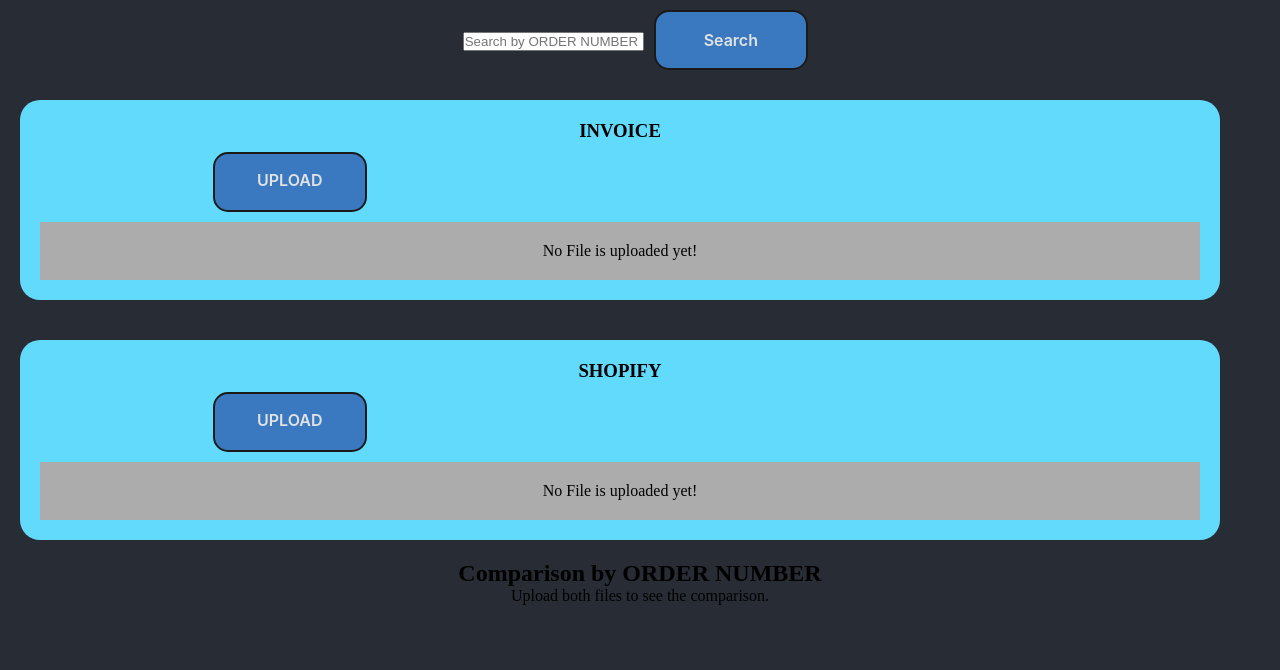
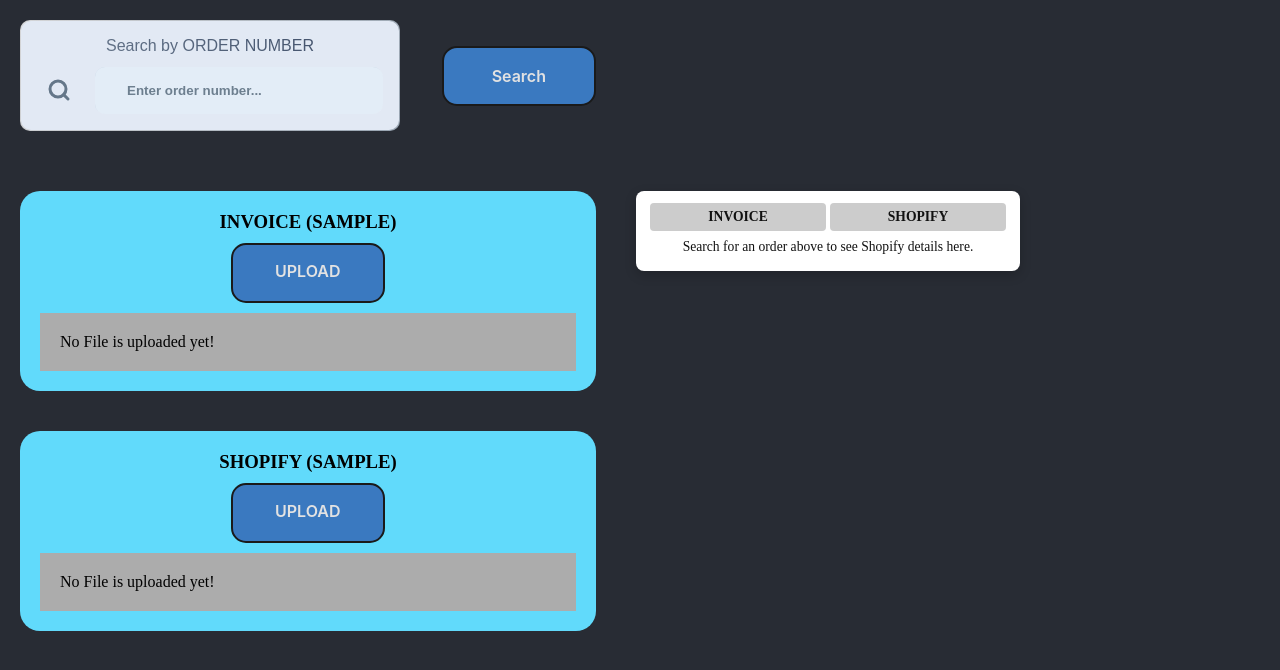
Before and after one commit to Kam-ino/Shopify_Invoice_Checker, a React (Create React App) app in the folder suley-shopify/: page / in a window 1280 px wide. Shown: the top 670 px of the page. Built offline with nearby package versions, Linux system fonts and the light colour scheme.

Commit message:
change tmr

```diff
--- a/suley-shopify/src/App.css
+++ b/suley-shopify/src/App.css
@@ -28,8 +28,248 @@
   color: #61dafb;
 }
 
+.main-layout {
+  display: flex;
+  align-items: flex-start;
+  gap: 24px;
+  margin-top: 20px;
+}
+
+.tables-column {
+  flex: 1 1 auto;
+}
+
+.search-panel {
+  flex: 0 0 320px;
+}
+
+
 .side-by-side {
+  display: flex;
+  flex-direction: row;
+  align-content: start;
+}
+
+.top-bottom {
   display: flex;
   flex-direction: column;
   align-content: start;
 }
+
+.search-popup {
+  width: 30vw;
+  max-height: 80vh;
+  overflow-y: auto;
+  background: #ffffff;
+  color: #111;
+  border-radius: 8px;
+  box-shadow: 0 4px 12px rgba(0, 0, 0, 0.2);
+  padding: 12px 14px;
+  font-size: 0.85rem;
+  margin: 20px;
+}
+
+/* 1x2 grid for INVOICE / SHOPIFY */
+.search-popup-grid {
+  display: grid;
+  grid-template-columns: 1fr 1fr;
+  gap: 4px;
+  margin-bottom: 8px;
+}
+
+.search-popup-cell {
+  text-align: center;
+  padding: 6px 8px;
+  font-weight: 600;
+  border-radius: 4px;
+}
+
+/* body/content */
+.search-popup-body p {
+  margin: 4px 0;
+}
+
+.search-popup-message {
+  margin-bottom: 6px;
+}
+
+.search-popup-details {
+  margin-top: 8px;
+  border-top: 1px solid #eee;
+  padding-top: 6px;
+}
+
+.search-popup-details .detail-row {
+  display: grid;
+  grid-template-columns: 1fr 1fr;
+  column-gap: 6px;
+  margin-bottom: 4px;
+}
+
+.detail-key {
+  font-weight: 600;
+}
+
+.detail-value {
+  word-break: break-word;
+}
+
+
+.detail-key {
+  font-weight: 600;
+}
+
+.detail-value {
+  word-break: break-word;
+}
+
+
+.highlight-row {
+  font-weight: 600;
+}
+
+.table {
+  table-layout: fixed;
+}
+
+.table th {
+  padding: 8px;
+  white-space: normal;
+}
+
+.table td {
+  width: 50px;
+  height: 5px;
+  max-width: 100px;
+  border: 1px black;
+  overflow: hidden;
+  text-overflow:ellipsis;
+  white-space: nowrap;
+}
+
+@import url('https://fonts.googleapis.com/css?family=Orbitron&display=swap');
+@import url('https://fonts.googleapis.com/css?family=Hind&display=swap');
+
+/* Card search styles */
+
+:root {
+  --search-card-radius: 10px;
+}
+
+.Card {
+  padding: 1px;
+  border-radius: var(--search-card-radius);
+  background: linear-gradient(
+    -67deg,
+    rgba(200, 216, 231, 0.7),
+    rgba(255, 255, 255, 0.8)
+  );
+  overflow: hidden;
+  width: 380px;
+  margin: 20px;
+}
+
+.CardInner {
+  padding: 16px;
+  background-color: #e2e9f4;
+  border-radius: var(--search-card-radius);
+}
+
+.SearchCard-container {
+  display: flex;
+  align-items: stretch;
+}
+
+.Icon {
+  min-width: 46px;
+  min-height: 46px;
+  display: flex;
+  align-items: center;
+  justify-content: center;
+  border-radius: var(--search-card-radius);
+  margin-right: 12px;
+
+}
+
+.Icon svg {
+  transform: translate(-1px, -1px);
+}
+
+.CardInner label {
+  font-family: 'Hind', sans-serif;
+  display: block;
+  margin-bottom: 12px;
+  background: linear-gradient(45deg, #6b7b8f, #3c4b66);
+  -webkit-background-clip: text;
+  -webkit-text-fill-color: transparent;
+}
+
+.InputContainer {
+  width: 100%;
+  position: relative;
+  border-radius: var(--search-card-radius);
+  overflow: hidden;
+}
+
+.InputContainer::before,
+.InputContainer::after {
+  left: 0;
+  top: 0;
+  display: block;
+  content: "";
+  pointer-events: none;
+  width: 100%;
+  height: 100%;
+  position: absolute;
+}
+
+.InputContainer::before {
+  box-shadow: inset -2px -2px 4px rgba(255, 255, 255, 0.7);
+}
+
+.InputContainer::after {
+  box-shadow:
+    inset 1px 1px 3px #c5d4e3,
+    inset 2px 2px 6px #c5d4e3;
+}
+
+.InputContainer input {
+  background-color: #e3edf7;
+  padding: 16px 32px;
+  border: none;
+  display: block;
+  font-family: 'Orbitron', sans-serif;
+  font-weight: 600;
+  color: #a9b8c9;
+  -webkit-appearance: none;
+  transition: all 240ms ease-out;
+  width: 100%;
+  position: relative;
+  z-index: 1; /* above ::before/::after */
+}
+
+.InputContainer input::placeholder {
+  color: #6d7f8f;
+}
+
+.InputContainer input:focus {
+  outline: none;
+  color: #6d7f8f;
+  background-color: #edf3fb; /* approximate lighten(#e3edf7, 3%) */
+}
+
+/* Align card + buttons nicely */
+.search-form {
+  display: flex;
+  align-items: center;
+  justify-content: start;
+  gap: 12px;
+}
+
+.search-card-button {
+  height: 48px;
+  display: inline-flex;
+  align-items: center;
+  justify-content: center;
+  padding: 0 18px;
+}
--- a/suley-shopify/src/App.js
+++ b/suley-shopify/src/App.js
@@ -1,5 +1,5 @@
 import './App.css';
-import { useState, useMemo } from 'react';
+import { useState } from 'react';
 import Table from './components/table';
 
 function App() {
@@ -10,27 +10,16 @@ function App() {
   const [searchTerm, setSearchTerm] = useState('');
   const [highlightLeftId, setHighlightLeftId] = useState(null);
   const [highlightRightId, setHighlightRightId] = useState(null);
-  const [searchStatus, setSearchStatus] = useState('');
 
-  const idKey = 'ORDER NUMBER'; // must match the column name in your Excel
+  // Info for the side container
+  const [searchInfo, setSearchInfo] = useState(null);
+
+  const idKey = 'ORDER NUMBER';
 
   const normalize = (value) => {
     if (value == null) return '';
-    return String(value).trim();
+    return String(value).replace(/[^0-9A-Za-z]/g, '').trim();
   };
-
-  const comparison = useMemo(() => {
-    if (!leftData.length || !rightData.length) return null;
-
-    const leftIds = new Set(leftData.map(row => row[idKey]));
-    const rightIds = new Set(rightData.map(row => row[idKey]));
-
-    const inLeftNotRight = leftData.filter(row => !rightIds.has(row[idKey]));
-    const inRightNotLeft = rightData.filter(row => !leftIds.has(row[idKey]));
-    const inBoth = leftData.filter(row => rightIds.has(row[idKey]));
-
-    return { inLeftNotRight, inRightNotLeft, inBoth };
-  }, [leftData, rightData, idKey]);
 
   const handleSearch = (e) => {
     e.preventDefault();
@@ -39,19 +28,25 @@ function App() {
     if (!query) {
       setHighlightLeftId(null);
       setHighlightRightId(null);
-      setSearchStatus('Please enter an order number to search.');
-      return;
-    }
-
-    // If no data uploaded yet
-    if (!leftData.length && !rightData.length) {
-      setHighlightLeftId(null);
-      setHighlightRightId(null);
-      setSearchStatus('Please upload both tables before searching.');
+      setSearchInfo(null);
       return;
     }
 
     const normalizedQuery = normalize(query);
+
+    // If nothing uploaded yet
+    if (!leftData.length && !rightData.length) {
+      setHighlightLeftId(null);
+      setHighlightRightId(null);
+      setSearchInfo({
+        query,
+        foundInLeft: false,
+        foundInRight: false,
+        shopifyMatches: [],
+        message: 'Please upload both tables before searching.',
+      });
+      return;
+    }
 
     const foundInLeft = leftData.some(
       (row) => normalize(row[idKey]) === normalizedQuery
@@ -60,55 +55,102 @@ function App() {
       (row) => normalize(row[idKey]) === normalizedQuery
     );
 
+    const shopifyMatches = rightData.filter(
+      (row) => normalize(row[idKey]) === normalizedQuery
+    );
+
     setHighlightLeftId(foundInLeft ? normalizedQuery : null);
     setHighlightRightId(foundInRight ? normalizedQuery : null);
 
+    let message;
     if (!foundInLeft && !foundInRight) {
-      // Missing in both → popup message
-      setSearchStatus(`Order ${query} was not found in either table.`);
+      message = `Order ${query} was not found in either table.`;
     } else {
-      // Found in at least one table
       const parts = [];
-      parts.push(
-        foundInLeft
-          ? 'Found in INVOICE'
-          : 'Missing in INVOICE'
-      );
-      parts.push(
-        foundInRight
-          ? 'Found in SHOPIFY'
-          : 'Missing in SHOPIFY'
-      );
-      setSearchStatus(`${parts.join(' | ')} for order ${query}.`);
+      parts.push(foundInLeft ? 'Found in INVOICE' : 'Missing in INVOICE');
+      parts.push(foundInRight ? 'Found in SHOPIFY' : 'Missing in SHOPIFY');
+      message = `${parts.join(' | ')} for order ${query}.`;
     }
+
+    setSearchInfo({
+      query,
+      foundInLeft,
+      foundInRight,
+      shopifyMatches,
+      message,
+    });
   };
 
   const clearSearch = () => {
     setSearchTerm('');
     setHighlightLeftId(null);
     setHighlightRightId(null);
-    setSearchStatus('');
+    setSearchInfo(null);
   };
+
+  // Colors for the INVOICE / SHOPIFY cells in the top 1x2 grid
+  const invoiceCellColor = searchInfo
+    ? searchInfo.foundInLeft
+      ? '#31ca31'
+      : '#f12222'
+    : '#cccccc';
+
+  const shopifyCellColor = searchInfo
+    ? searchInfo.foundInRight
+      ? '#31ca31'
+      : '#f12222'
+    : '#cccccc';
 
   return (
     <div className="App">
-      {/* Search UI */}
+      <div className='side-by-side'>
         <div className="search-container">
           <form onSubmit={handleSearch} className="search-form">
+            <div className="Card">
+              <div className="CardInner">
+                <label htmlFor="order-search">
+                  Search by {idKey}
+                </label>
+
+                <div className="SearchCard-container">
+                  <div className="Icon">
+                    <svg
+                      xmlns="http://www.w3.org/2000/svg"
+                      width="24"
+                      height="24"
+                      viewBox="0 0 24 24"
+                      fill="none"
+                      stroke="#657789"
+                      strokeWidth="3"
+                      strokeLinecap="round"
+                      strokeLinejoin="round"
+                      className="feather feather-search"
+                    >
+                      <circle cx="11" cy="11" r="8" />
+                      <line x1="21" y1="21" x2="16.65" y2="16.65" />
+                    </svg>
+                  </div>
+
+                  <div className="InputContainer">
                     <input
-            type="text"
-            placeholder={`Search by ${idKey}`}
+                      id="order-search"
+                      placeholder="Enter order number..."
                       value={searchTerm}
                       onChange={(e) => setSearchTerm(e.target.value)}
-            className="search-input"
                     />
-          <button type="submit" className="button">
+                  </div>
+                </div>
+              </div>
+            </div>
+
+            <button type="submit" className="button search-card-button">
               Search
             </button>
+
             {searchTerm && (
               <button
                 type="button"
-              className="button secondary"
+                className="button secondary search-card-button"
                 onClick={clearSearch}
               >
                 Clear
@@ -116,66 +158,86 @@ function App() {
             )}
           </form>
         </div>
+      </div>
 
-      {/* Tables */}
+      <div className="main-layout">
+        <div className="tables-column">
           <div className="side-by-side">
+            <div className="top-bottom">
               <Table
-          title="INVOICE"
+                title="INVOICE (SAMPLE)"
                 idKey={idKey}
+                uploadId="invoice-upload"
                 onDataChange={setLeftData}
                 enableSorting={true}
                 highlightValue={highlightLeftId}
               />
               <Table
-          title="SHOPIFY"
+                title="SHOPIFY (SAMPLE)"
                 idKey={idKey}
+                uploadId="shopify-upload"
                 onDataChange={setRightData}
                 enableSorting={true}
                 highlightValue={highlightRightId}
               />
             </div>
+            <div className="search-panel">
+              <div className="search-popup">
+                <div className="search-popup-grid">
+                  <div
+                    className="search-popup-cell"
+                    style={{ backgroundColor: invoiceCellColor }}
+                  >
+                    INVOICE
+                  </div>
+                  <div
+                    className="search-popup-cell"
+                    style={{ backgroundColor: shopifyCellColor }}
+                  >
+                    SHOPIFY
+                  </div>
+                </div>
 
-      {/* Comparison summary */}
-      <div className="comparison">
-        <h2>Comparison by {idKey}</h2>
-        {!comparison ? (
-          <p>Upload both files to see the comparison.</p>
-        ) : (
+                <div className="search-popup-body">
+                  {searchInfo ? (
                     <>
-            <p>Only in INVOICE: {comparison.inLeftNotRight.length}</p>
-            <p>Only in SHOPIFY: {comparison.inRightNotLeft.length}</p>
-            <p>Present in both: {comparison.inBoth.length}</p>
+                      <p>
+                        <strong>Order:</strong> {searchInfo.query}
+                      </p>
+                      <p className="search-popup-message">{searchInfo.message}</p>
 
-            <h3>IDs only in INVOICE</h3>
-            <ul>
-              {comparison.inLeftNotRight.map((row, i) => (
-                <li key={i}>{row[idKey]}</li>
-              ))}
-            </ul>
-
-            <h3>IDs only in SHOPIFY</h3>
-            <ul>
-              {comparison.inRightNotLeft.map((row, i) => (
-                <li key={i}>{row[idKey]}</li>
-              ))}
-            </ul>
-
-            <h3>IDs in both</h3>
-            <ul>
-              {comparison.inBoth.map((row, i) => (
-                <li key={i}>{row[idKey]}</li>
-              ))}
-            </ul>
-          </>
+                      {searchInfo.shopifyMatches &&
+                      searchInfo.shopifyMatches.length > 0 ? (
+                        <>
+                          <h4>Shopify details</h4>
+                          <div className="search-popup-details">
+                            {Object.entries(searchInfo.shopifyMatches[0]).map(
+                              ([key, value]) => (
+                                <div className="detail-row" key={key}>
+                                  <span className="detail-key">{key}</span>
+                                  <span className="detail-value">
+                                    {value != null ? String(value) : ''}
+                                  </span>
+                                </div>
+                              )
                             )}
                           </div>
+                        </>
+                      ) : (
+                        <p>No Shopify data found for this order.</p>
+                      )}
+                    </>
+                  ) : (
+                    <p>Search for an order above to see Shopify details here.</p>
+                  )}
+                </div>
+              </div>
+            </div>
+          </div>
+        </div>
 
-      {/* Side popup for search status */}
-      {searchStatus && (
-        <div className="search-popup">
-          {searchStatus}
+
       </div>
-      )}
     </div>
   );
 }
--- a/suley-shopify/src/components/table.js
+++ b/suley-shopify/src/components/table.js
@@ -1,32 +1,40 @@
 import { useState } from "react";
-import * as XLSX from 'xlsx';
+import * as XLSX from "xlsx";
 
 function Table({
   title = "Upload & View Excel Sheets",
   idKey = "ID",
+  uploadId = "upload-input",
   onDataChange,
   enableSorting = true,
-  highlightValue,          // <- new: order number to bring to top & highlight
+  highlightValue, // normalized order number from App.js
 }) {
   const [typeError, setTypeError] = useState(null);
-  const [excelData, setExcelData] = useState(null);
-  const [sortDirection, setSortDirection] = useState('asc'); // 'asc' or 'desc'
+  const [rows, setRows] = useState(null);       // data rows
+  const [columns, setColumns] = useState([]);   // header order
+  const [sortDirection, setSortDirection] = useState("asc");
 
+  const allowedFileTypes = [
+    "application/vnd.ms-excel",
+    "application/vnd.openxmlformats-officedocument.spreadsheetml.sheet",
+    "text/csv",
+  ];
+
+  const normalize = (value) => {
+    if (value == null) return "";
+    return String(value).replace(/[^0-9A-Za-z]/g, "").trim();
+  };
+
+  // Auto-upload & parse on file select
   const handleFile = (e) => {
-    const fileTypes = [
-      'application/vnd.ms-excel',
-      'application/vnd.openxmlformats-officedocument.spreadsheetml.sheet',
-      'text/csv'
-    ];
     const selectedFile = e.target.files[0];
 
-    if (!selectedFile) {
-      return;
-    }
+    if (!selectedFile) return;
 
-    if (!fileTypes.includes(selectedFile.type)) {
-      setTypeError('Please select only Excel or CSV file types');
-      setExcelData(null);
+    if (!allowedFileTypes.includes(selectedFile.type)) {
+      setTypeError("Please select only Excel or CSV file types");
+      setRows(null);
+      setColumns([]);
       if (onDataChange) onDataChange([]);
       return;
     }
@@ -38,71 +46,94 @@ function Table({
     reader.onload = (event) => {
       const buffer = event.target.result;
       try {
-        const workbook = XLSX.read(buffer, { type: 'buffer' });
+        const workbook = XLSX.read(buffer, { type: "buffer" });
         const worksheetName = workbook.SheetNames[0];
         const worksheet = workbook.Sheets[worksheetName];
-        const data = XLSX.utils.sheet_to_json(worksheet);
 
-        setExcelData(data);
+        // Read as arrays so we preserve the exact column order
+        const rowsAsArrays = XLSX.utils.sheet_to_json(worksheet, {
+          header: 1,   // first row is headers
+          defval: "",  // keep empty cells as ""
+        });
+
+        if (!rowsAsArrays.length) {
+          setRows([]);
+          setColumns([]);
+          if (onDataChange) onDataChange([]);
+          return;
+        }
+
+        const headerRow = rowsAsArrays[0];
+        const headers = headerRow.map((h, idx) =>
+          h && String(h).trim() !== "" ? String(h) : `Column ${idx + 1}`
+        );
+
+        const dataRows = rowsAsArrays.slice(1).map((rowArr) => {
+          const obj = {};
+          headers.forEach((header, i) => {
+            obj[header] = rowArr[i];
+          });
+          return obj;
+        });
+
+        setColumns(headers);
+        setRows(dataRows);
         if (onDataChange) {
-          onDataChange(data);
+          onDataChange(dataRows);
         }
       } catch (err) {
-        console.error('Error reading file', err);
-        setTypeError('There was a problem reading this file. Please check the format.');
-        setExcelData(null);
+        console.error("Error reading file", err);
+        setTypeError(
+          "There was a problem reading this file. Please check the format."
+        );
+        setRows(null);
+        setColumns([]);
         if (onDataChange) onDataChange([]);
       }
     };
   };
 
   const toggleSortDirection = () => {
-    setSortDirection(prev => (prev === 'asc' ? 'desc' : 'asc'));
+    setSortDirection((prev) => (prev === "asc" ? "desc" : "asc"));
   };
 
-  const getSortedData = () => {
-    if (!excelData) return null;
-    if (!excelData.length) return [];
+  const getSortedRows = () => {
+    if (!rows) return null;
+    if (!rows.length) return [];
 
-    let dataCopy = [...excelData];
+    let dataCopy = [...rows];
 
-    // Sort by ID if the column exists
-    if (idKey in dataCopy[0]) {
+    // Sort by ID column if it exists
+    if (columns.includes(idKey)) {
       dataCopy.sort((a, b) => {
-        const valA = a[idKey];
-        const valB = b[idKey];
+        const aStr = normalize(a[idKey]);
+        const bStr = normalize(b[idKey]);
 
-        if (valA == null || valB == null) return 0;
-
-        const numA = Number(valA);
-        const numB = Number(valB);
+        const numA = Number(aStr);
+        const numB = Number(bStr);
 
         if (!isNaN(numA) && !isNaN(numB)) {
           // numeric sort
-          return sortDirection === 'asc' ? numA - numB : numB - numA;
+          return sortDirection === "asc" ? numA - numB : numB - numA;
         }
 
         // string sort fallback
-        const strA = String(valA);
-        const strB = String(valB);
-        if (strA < strB) return sortDirection === 'asc' ? -1 : 1;
-        if (strA > strB) return sortDirection === 'asc' ? 1 : -1;
-        return 0;
+        if (sortDirection === "asc") {
+          return aStr.localeCompare(bStr);
+        } else {
+          return bStr.localeCompare(aStr);
+        }
       });
     }
 
     // If a search highlight is set, move the matching row(s) to the top
-    if (highlightValue != null) {
-      const normalizedHighlight = String(highlightValue).trim();
+    if (highlightValue != null && highlightValue !== "") {
       const highlightedRows = [];
       const otherRows = [];
 
       dataCopy.forEach((row) => {
-        const rawId = row[idKey];
-        const normalizedId =
-          rawId != null ? String(rawId).trim() : '';
-
-        if (normalizedId === normalizedHighlight) {
+        const rowIdNormalized = normalize(row[idKey]);
+        if (rowIdNormalized === String(highlightValue)) {
           highlightedRows.push(row);
         } else {
           otherRows.push(row);
@@ -115,7 +146,7 @@ function Table({
     return dataCopy;
   };
 
-  const sortedData = getSortedData();
+  const sortedRows = getSortedRows();
 
   return (
     <div className="wrapper">
@@ -128,12 +159,12 @@ function Table({
       >
         <input
           type="file"
-          id="upload"
+          id={uploadId}
           className="form-control"
           onChange={handleFile}
-          style={{ display: 'none' }}
+          style={{ display: "none" }}
         />
-        <label htmlFor="upload" className="button">
+        <label htmlFor={uploadId} className="button">
           UPLOAD
         </label>
 
@@ -144,51 +175,49 @@ function Table({
         )}
       </form>
 
-      {excelData && enableSorting && (
+      {rows && enableSorting && (
         <button
           type="button"
           className="button"
           onClick={toggleSortDirection}
-          style={{ marginTop: '10px', marginBottom: '10px' }}
+          style={{ marginTop: "10px", marginBottom: "10px" }}
         >
-          Sort by {idKey} ({sortDirection === 'asc' ? 'Ascending' : 'Descending'})
+          Sort by {idKey} ({sortDirection === "asc" ? "Ascending" : "Descending"}
+          )
         </button>
       )}
 
       {/* view data */}
       <div className="viewer">
-        {sortedData && sortedData.length > 0 ? (
-          <div className="table-responsive">
+        {sortedRows && sortedRows.length > 0 ? (
+          <div className="table-wrapper">
             <table className="table">
               <thead>
                 <tr>
-                  {Object.keys(sortedData[0]).map((key) => (
-                    <th key={key}>{key}</th>
+                  {columns.map((col) => (
+                    <th key={col}>{col}</th>
                   ))}
                 </tr>
               </thead>
 
               <tbody>
-                {sortedData.map((row, index) => {
-                  const rawId = row[idKey];
-                  const normalizedId =
-                    rawId != null ? String(rawId).trim() : '';
+                {sortedRows.map((row, index) => {
                   const isHighlighted =
                     highlightValue != null &&
-                    normalizedId === String(highlightValue).trim();
+                    normalize(row[idKey]) === String(highlightValue);
 
                   return (
                     <tr
                       key={index}
-                      className={isHighlighted ? 'highlight-row' : ''}
+                      className={isHighlighted ? "highlight-row" : ""}
                       style={
                         isHighlighted
-                          ? { backgroundColor: '#c8f7c5' } // light green
+                          ? { backgroundColor: "#c8f7c5" } // light green
                           : {}
                       }
                     >
-                      {Object.keys(row).map((key) => (
-                        <td key={key}>{row[key]}</td>
+                      {columns.map((col) => (
+                        <td key={col}>{row[col]}</td>
                       ))}
                     </tr>
                   );
--- a/suley-shopify/src/index.css
+++ b/suley-shopify/src/index.css
@@ -5,8 +5,7 @@
 }
 
 .wrapper{
-  width: 100%;
-  max-width: 1200px;
+  width: 45vw;
   max-height: 500px;
   margin: 20px;
   padding: 20px;
@@ -20,7 +19,7 @@ input[type='file']{
 
 
 .custom-form{
-  width: 500px;
+  width: 100%;
 }
 
 .button {
@@ -73,8 +72,9 @@ input[type='file']{
   background-color: #acacac;
   padding: 20px;
   display: flex;
-  justify-content: center;
-  align-items: center;
+  justify-content: start;
+  align-items: start;
   overflow: scroll;
   scrollbar-width: none;
+
 }
```
Lines whose indentation alone changed are shown as unchanged.
